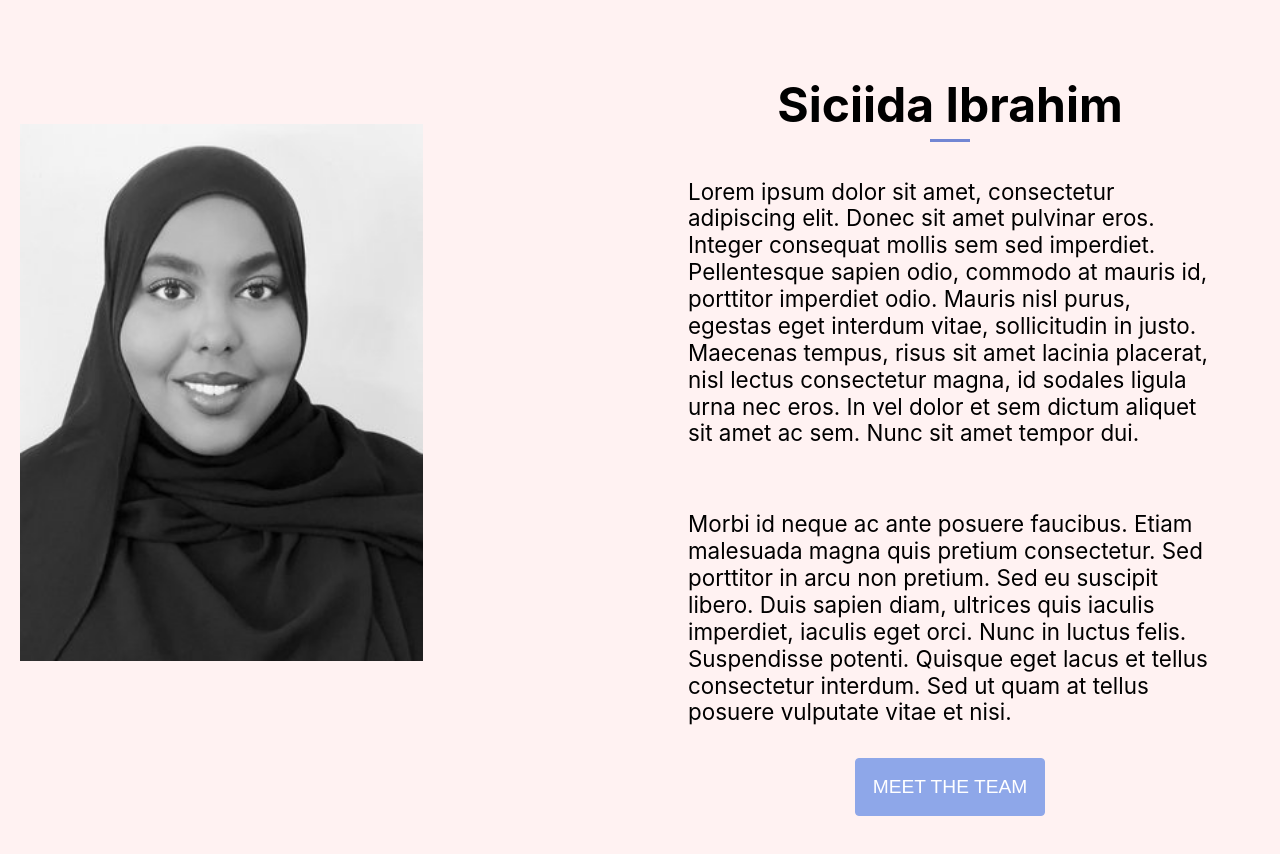
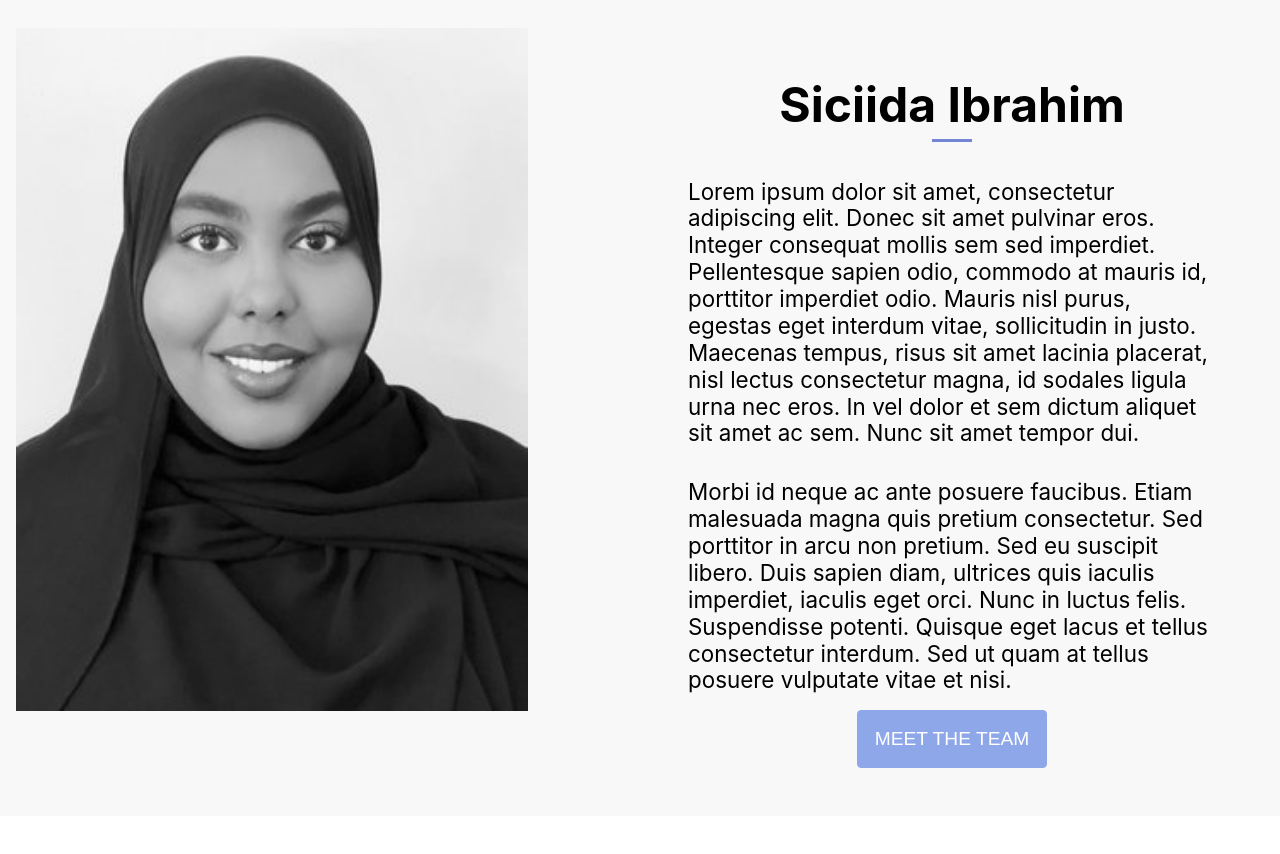
Before and after one commit to salmy101/MMW, a React (Create React App) app: page / in a window 1280 px wide. Shown: the part 900-1754 px from the top of the page. After the commit the page ends 1716 px from the top, so only its background shows below. Built offline with nearby package versions, Linux system fonts and the light colour scheme.

Commit message:
about section

```diff
--- a/src/components/About.css
+++ b/src/components/About.css
@@ -1,45 +1,67 @@
 .about {
-  background-color: var(--whiteish);
+  background-color: #f8f8f8;
   margin: auto;
   padding: 8rem 1rem 0 1rem;
   width: 100%;
 }
 
-.about .container{
-  width: 1240px;
+.about .container {
+  /* width: 1240px; */
+  width: 100%;
   margin: auto;
   display: grid;
   grid-template-columns: repeat(2, 1fr);
 }
 
-.about h2{
-  font-size:  3rem;
-  /* padding-bottom: 1rem; */
-
+.about h2 {
+  font-size: 3rem;
 }
-.about img{
-  margin: 6rem 0;
-  width: 65%;
+.about .container img {
+  padding: 0rem;
+  width: 40vw;
 }
 
-.about .col-2{
+.about .col-2 {
   display: flex;
   flex-direction: column;
   justify-content: center;
   align-items: center;
   padding: 3rem;
-  /* line-height: 2.6rem; */
-
 }
 
-.about .col-2 p{
+.about .col-2 p:first-of-type {
   margin: 2rem 0;
+}
 
+/* .about .col-2 p:nth-child(4) {
+  font-size: 1.8rem;
+  font-style: italic;
+  font-weight: 600;
+} */
+
+.about button {
+  margin-top: 1rem;
 }
-/*
-.about .col-2 p:nth-child(4){
-  font-size: 1.6rem;
-  font-weight: 600;
-  font-style: italic;
 
-} */
+@media screen and (max-width:940px) {
+  .about .container {
+      grid-template-columns: 1fr;
+  }
+
+  .about .container {
+      width: 100%;
+  }
+
+  .about .container img {
+      padding: 0rem;
+      width: 90vw;
+  }
+
+  .about .container .col-2 {
+      padding: 0;
+  }
+
+  .about button {
+      margin-bottom: 1rem;
+  }
+}
```
